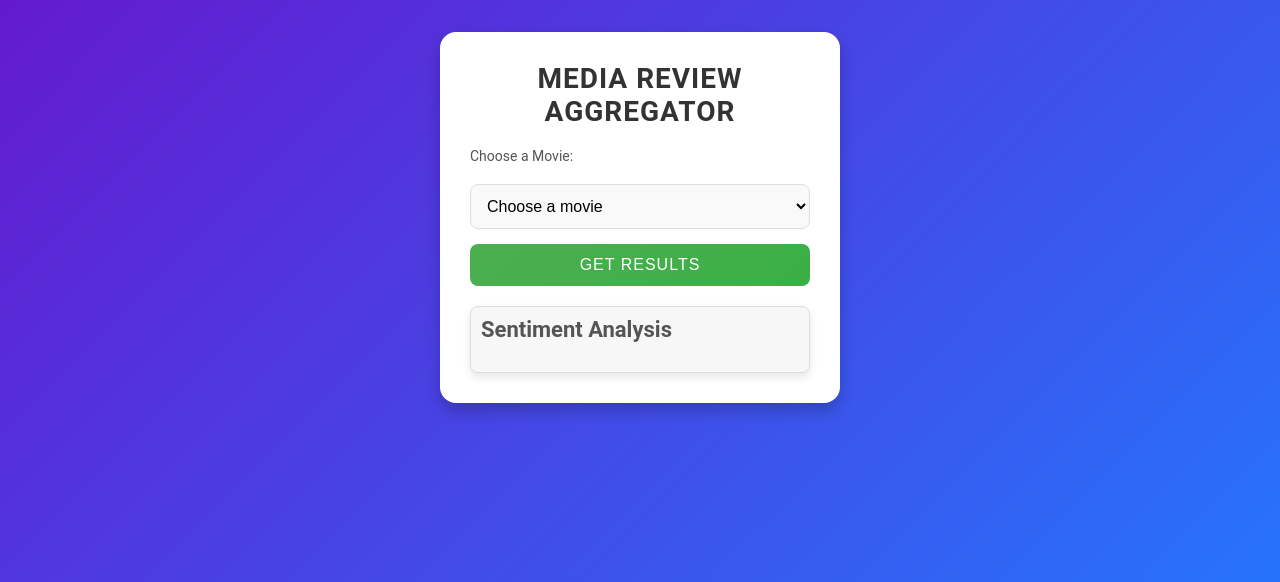
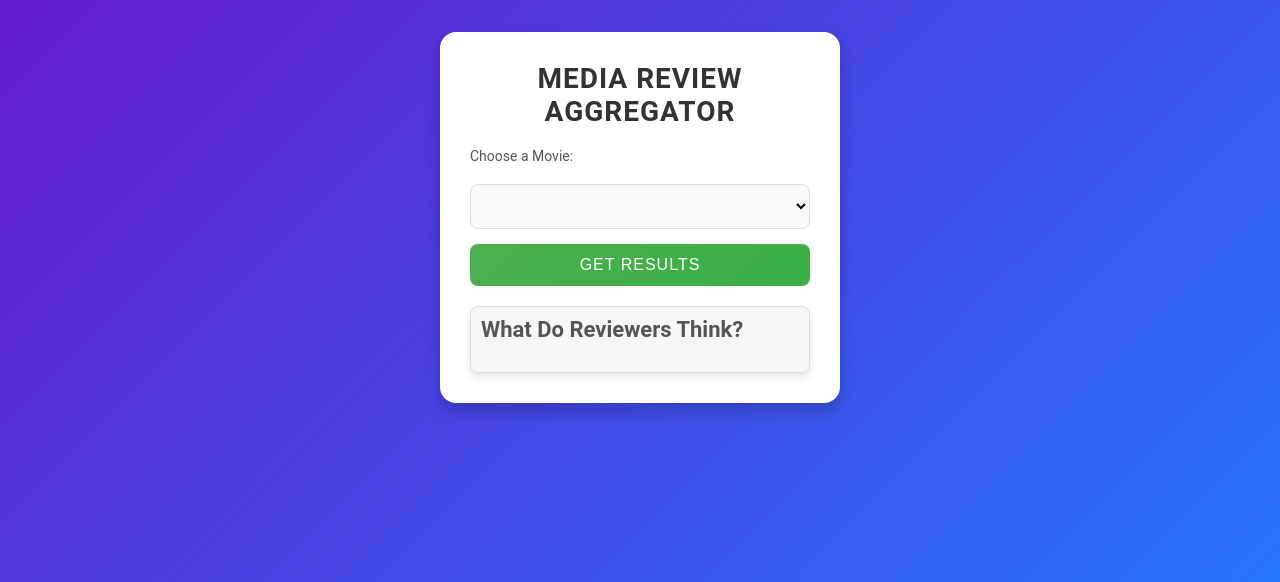
Before and after one commit to karansharmaa/Final-Project-482, a Flask app: page / in a window 1280 px wide. Shown: the part 183-765 px from the top of the page. Run offline with Flask 3, Linux system fonts and the light colour scheme; lists and menus that the app fills with data are empty; parts of the project's set-up code (start-up, migrations or seed data) failed here and were passed over.

Commit message:
Update index.html

```diff
--- a/templates/index.html
+++ b/templates/index.html
@@ -14,14 +14,14 @@
         <form id="movie-form">
             <label for="movieSelect">Choose a Movie:</label>
             <select id="movieSelect" name="movieSelect">
-                <option value="" disabled selected>Choose a movie</option>
+                <option value="" disabled selected></option>
             </select>
             <button type="submit">Get Results</button>
         </form>
 
         <!-- Sentiment Analysis Results -->
         <div id="result">
-            <h2>Sentiment Analysis</h2>
+            <h2>What Do Reviewers Think?</h2>
             <p id="movieName"></p>
             <p id="averageSentiment"></p>
             <p id="averageRating"></p>
```
